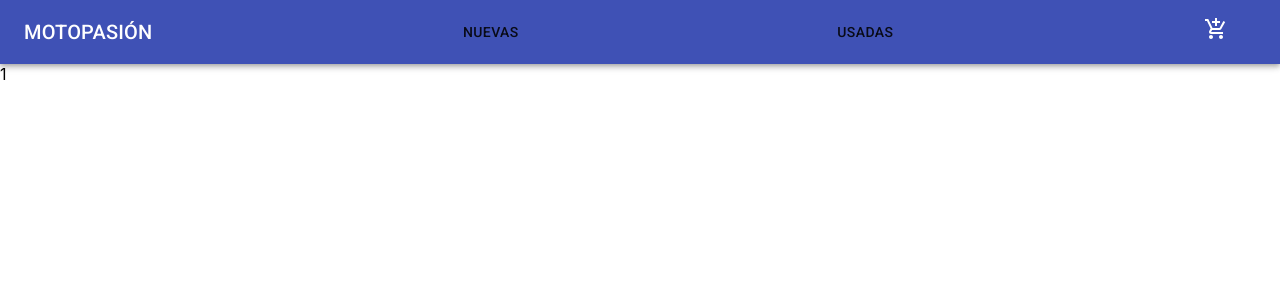
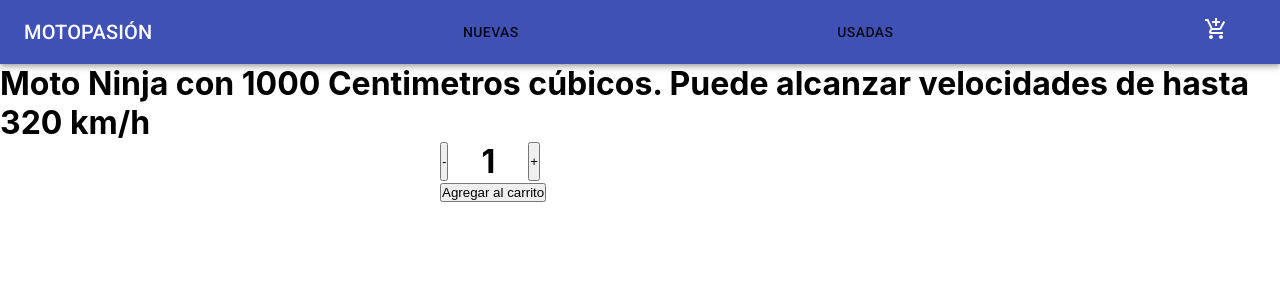
Before and after one commit to TTorres94/coder-moto-pasion, a React (Create React App) app: page /categories/1 in a window 1280 px wide. Shown: the top 300 px of the page. Built offline with nearby package versions, Linux system fonts and the light colour scheme.

Commit message:
tarea clase 9

```diff
--- a/src/components/itemDetail/itemDetail.js
+++ b/src/components/itemDetail/itemDetail.js
@@ -1,24 +1,25 @@
-import React, {useState, useEffect} from 'react'
+import React from 'react'
+import ItemCountContainer from '../../containers/itemCountContainer/itemCountContainer'
 import {useParams} from 'react-router-dom'
+import { objeto } from '../../containers/itemListContainer/itemListContainer'
 
-const { promesaEjercicio } = require('../../containers/itemListContainer/itemListContainer')
+
+
 
 export default function ItemDetail() {
 
     const { categoriesId } = useParams();
-    const {setItems, Items} = useState({id:'',
-        title: '',
-        description:'',
-        price:''});
 
-    useEffect(() => {
+    let filtrado = objeto.filter((item) =>  item.id === parseInt(categoriesId));
 
-    })
+
+
 
 
     return (
         <div>
-             {categoriesId}
+             <h1>{filtrado[0].description}</h1>
+             <ItemCountContainer />
         </div>
     )
 }
--- /dev/null
+++ b/src/components/itemList/item.css
@@ -0,0 +1,5 @@
+.item img{
+
+    height:200px;
+    width:200px;
+}
--- a/src/components/itemList/item.js
+++ b/src/components/itemList/item.js
@@ -1,5 +1,6 @@
 import React from 'react'
 import { useHistory } from 'react-router-dom'
+import './item.css'
 
 export default function Item({item}) {
 
@@ -14,8 +15,9 @@ export default function Item({item}) {
 
 
     return (
-        <div>
+        <div className='item'>
             <h3 onClick={handleClick}>{item.title}</h3>
+            <img src={item.pictureUrl}  alt='' />
         </div>
 
 
--- a/src/containers/itemListContainer/itemListContainer.js
+++ b/src/containers/itemListContainer/itemListContainer.js
@@ -1,6 +1,31 @@
 import React, {useState, useEffect} from 'react';
 import './itemListContainer.css'
 import ItemList from '../../components/itemList/itemList'
+
+
+export let objeto = [
+    {
+        id:1,
+        title: 'Ninja 1000',
+        description:'Moto Ninja con 1000 Centimetros cúbicos. Puede alcanzar velocidades de hasta 320 km/h',
+        price:2000,
+        pictureUrl:'https://www.moto1pro.com/sites/default/files/kawasaki_z1000sx_2017.jpg'
+    },
+    {
+        id:2,
+        title: 'Ninja 400',
+        description:'Moto ninja con 400 centímetros cúbicos. Puede alcanzar velocidades de hasta 250km/h',
+        price:10000,
+        pictureUrl:'https://http2.mlstatic.com/D_NQ_NP_914669-MLA28154221242_092018-O.webp'
+    },
+    {
+        id:54,
+        title: 'Mt03',
+        description:'Moto Yamaha de 200CC. Puede alcanzar los 180km/h.',
+        price:5000,
+        pictureUrl:'https://www.arpem.com/imagenes/big/1/6/1/8/rueda-trasera.2011618.jpg'
+    }
+]
 
 export default function ItemListContainer (props){
 
@@ -15,29 +40,7 @@ export default function ItemListContainer (props){
 
 
 
-    let objeto = [
-        {
-            id:1,
-            title: 'Ninja 1000',
-            description:'hola',
-            price:1000,
-            pictureUrl:''
-        },
-        {
-            id:2,
-            title: 'Ninja 400',
-            description:'hola',
-            price:1000,
-            pictureUrl:'probando'
-        },
-        {
-            id:54,
-            title: 'Mt03',
-            description:'hola',
-            price:1000,
-            pictureUrl:'probando'
-        }
-    ]
+
 
 
 
```
Also changed, not shown: src/objeto.json (added).
